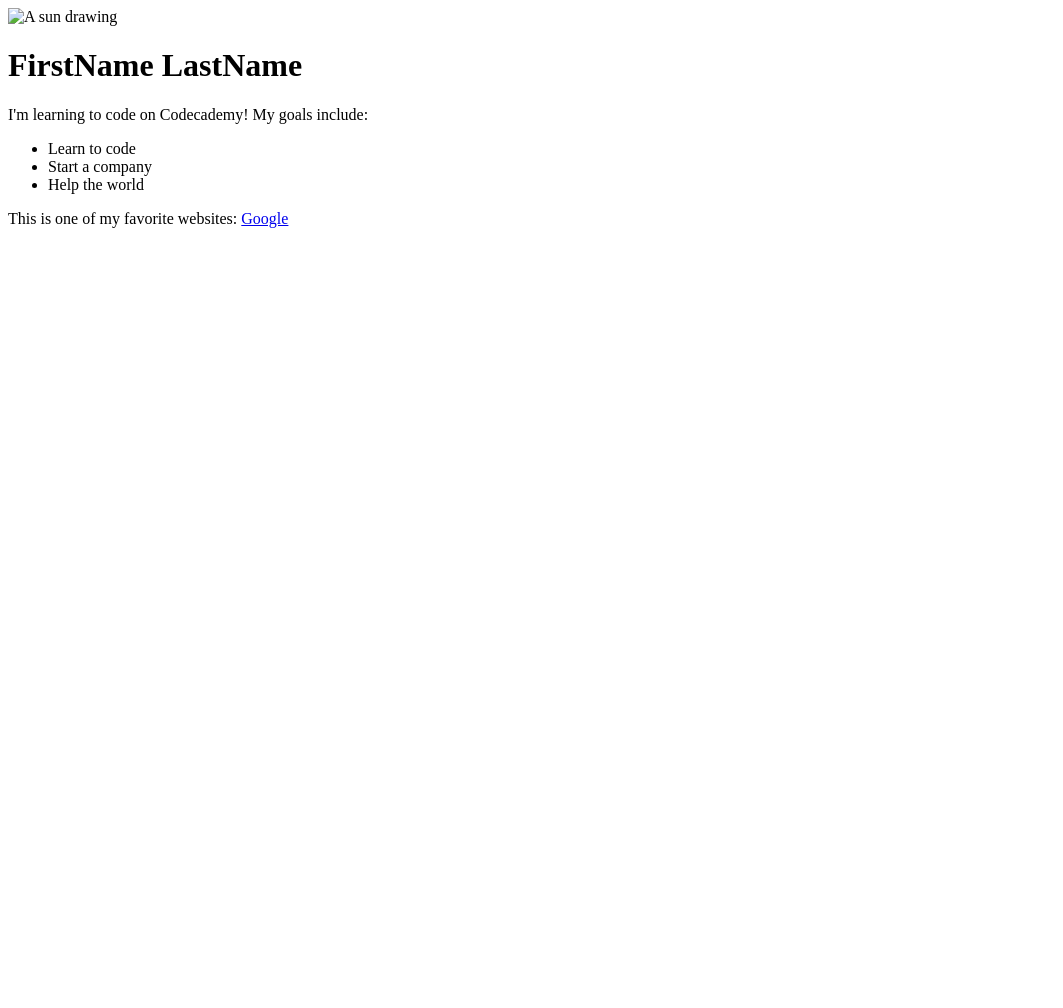
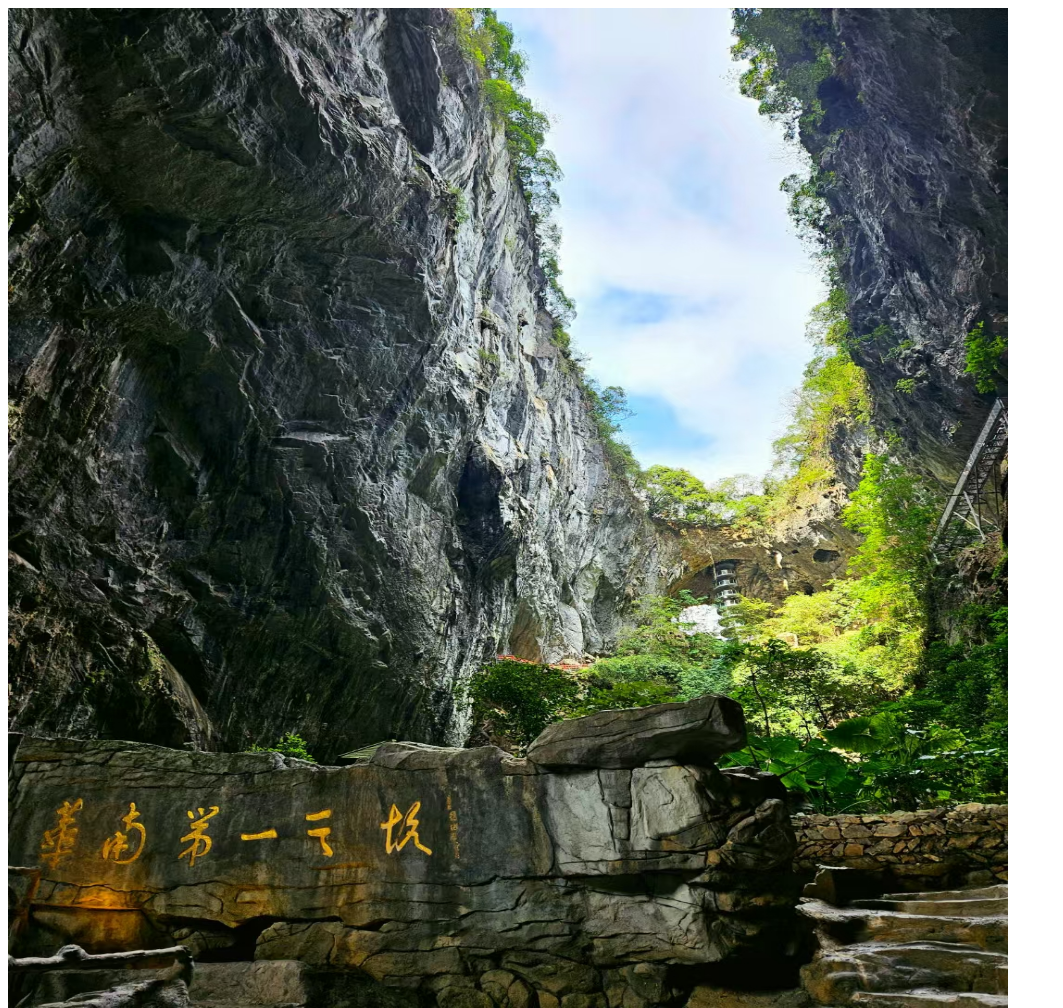
Before and after one commit to JackYang156/A, a plain HTML site: page index.html in a window 1280 px wide. Shown: the top 1008 px of the page, without its empty margins (0-1063 px from the left). Before the commit the page ends 800 px from the top, so only its background shows below. Drawn offline with Linux system fonts and the light colour scheme.

Commit message:
Update index.html

```diff
--- a/index.html
+++ b/index.html
@@ -4,7 +4,7 @@
   <title>My First Webpage</title>
 </head>
 <body>
-  <img src="SAP.PNG" alt="A sun drawing" style="width:100px;height:100px;">
+  <img src="media.jfif" alt="MEDIA" style="width:1000px;height:1000px;">
   <h1>FirstName LastName</h1>
   <p>I'm learning to code on Codecademy! My goals include:</p>
   <ul>
```
